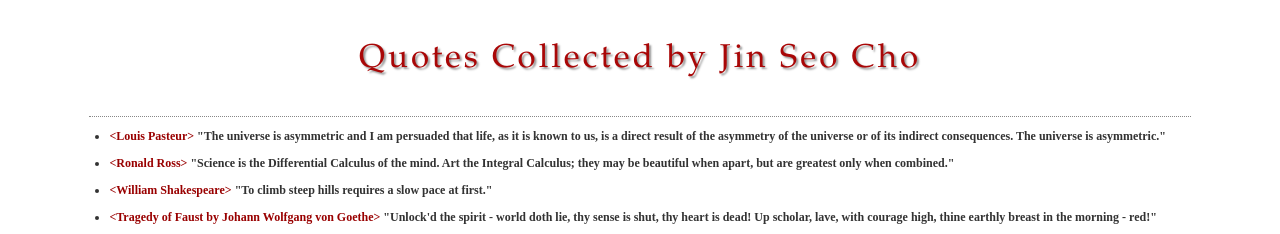
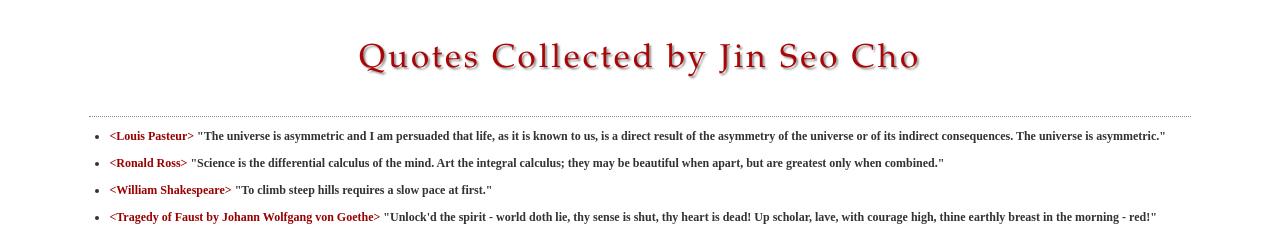
Before and after one commit to jinseocho/home, a plain HTML site: page quote.htm in a window 1280 px wide. Shown: the top 234 px of the page. Drawn offline with Linux system fonts and the light colour scheme.

Commit message:
Fix capitalization in Ronald Ross quote

```diff
--- a/quote.htm
+++ b/quote.htm
@@ -504,7 +504,7 @@
 <li><strong><b><font color="#990000">&lt;Louis Pasteur&gt;</font> </b>&quot;The universe is asymmetric and I am persuaded that life, as it is known to us, is a direct result of the asymmetry of the universe or of its indirect consequences. The universe is asymmetric.&quot; </strong></li></ul>
 <p></p>
 <ul>
-<li><strong><b><font color="#990000">&lt;Ronald Ross&gt;</font> </b>&quot;Science is the Differential Calculus of the mind. Art the Integral Calculus; they may be beautiful when apart, but are greatest only when combined.&quot; </strong></li></ul>
+<li><strong><b><font color="#990000">&lt;Ronald Ross&gt;</font> </b>&quot;Science is the differential calculus of the mind. Art the integral calculus; they may be beautiful when apart, but are greatest only when combined.&quot; </strong></li></ul>
 <p></p>
 <ul>
 <li><strong><b><font color="#990000">&lt;William Shakespeare&gt;</font> </b>&quot;To climb steep hills requires a slow pace at first.&quot; </strong></li></ul>
```
